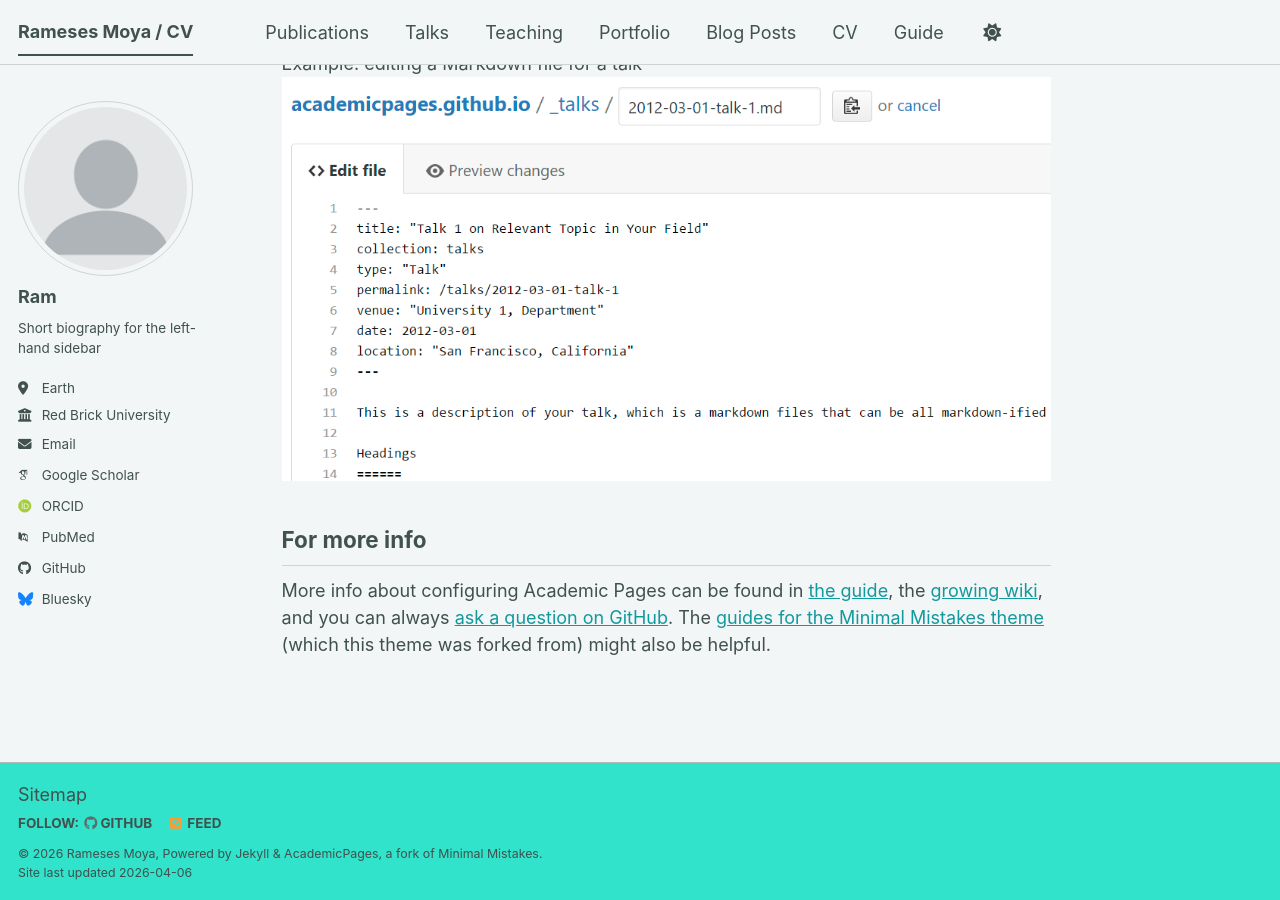
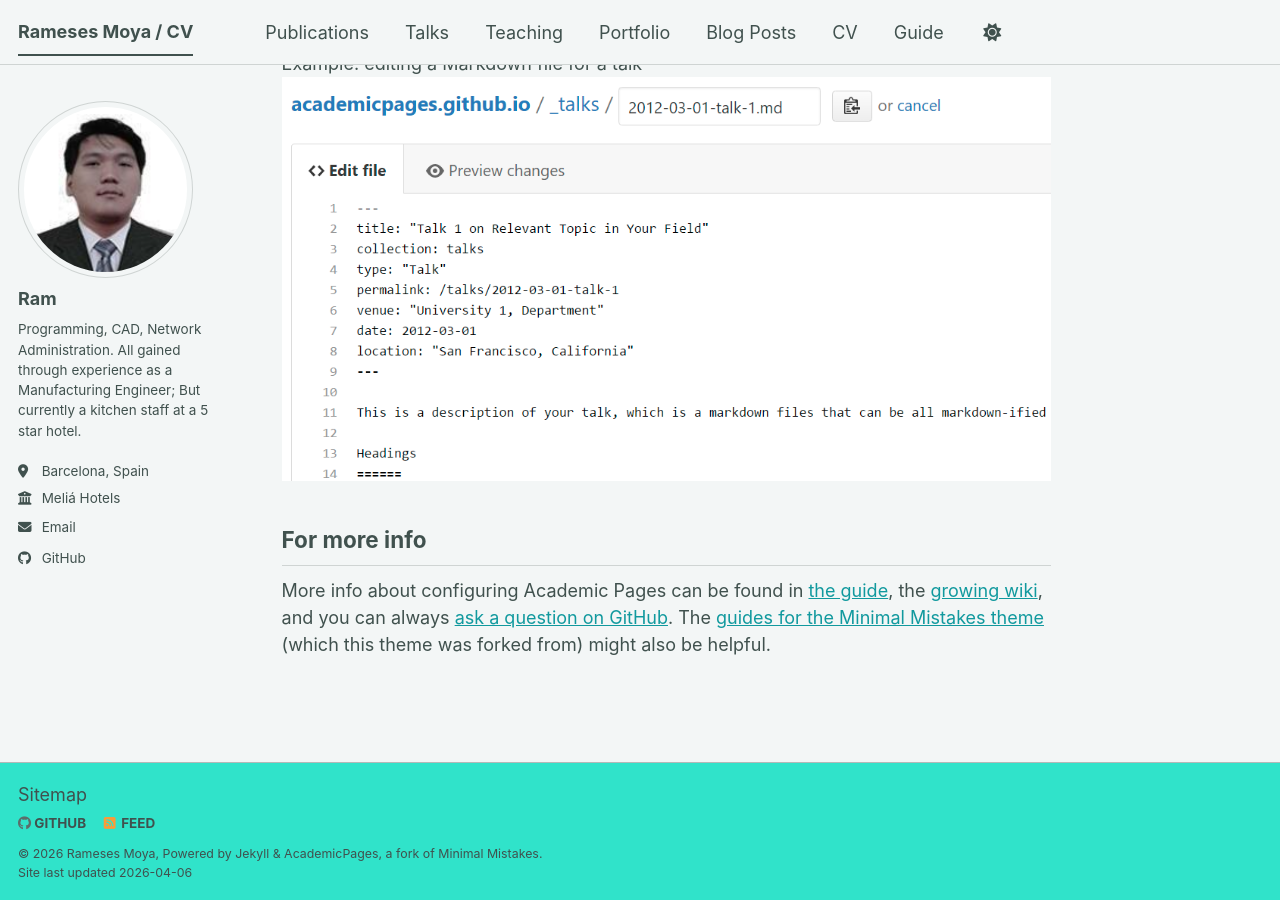
Before and after one commit to rvmoya/rvmoya.github.io, a Jekyll site: the page built from _pages/about.md, in a window 1280 px wide and 900 px high, scrolled down 2720 px. Built offline with Jekyll 4.4.1, drawn with Linux system fonts in a browser that asks for light colours; some web fonts are replaced; a script bundle is joined from its source files by our own code; library files that are not in the unit come from our copies.

Commit message:
Update _config.yml

```diff
--- a/_config.yml
+++ b/_config.yml
@@ -7,7 +7,7 @@
 # server process.
 
 # Basic Site Settings
-locale                   : "en-US"
+locale                   : "en-ES"
 site_theme               : "mint" # The available themes options are "default", "air", "sunrise", "mint", "dirt" and "contrast"
 title                    : "Rameses Moya / CV"
 title_separator          : "-"
@@ -23,25 +23,25 @@
 #               Additional customization can be done by editing /_includes/author-profile.html
 author:
   # Biographic information
-  avatar           : "profile.png"
+  avatar           : "pfp.png"
   name             : "Ram"
   pronouns         : # example: "she/her"
-  bio              : "Short biography for the left-hand sidebar"
-  location         : "Earth"
-  employer         : "Red Brick University"
+  bio              : "Programming, CAD, Network Administration. All gained through experience as a Manufacturing Engineer; But currently a kitchen staff at a 5 star hotel."
+  location         : "Barcelona, Spain"
+  employer         : "Meliá Hotels"
   uri              : # URL
-  email            : "none@example.org"
+  email            : "ramesesmoya@gmail.com"
 
   # Academic websites
   academia         : # URL
   arxiv            : # URL - Update with the correct link to your profile
-  googlescholar    : "https://scholar.google.com/citations?user=PS_CX0AAAAAJ"
+  googlescholar    : # URL
   inspire-hep      : # URL
   impactstory      : # URL
-  orcid            : "https://orcid.org/yourorcidurl"
+  orcid            : # URL
   semantic         : # URL
   ssrn             : # URL
-  pubmed           : "https://www.ncbi.nlm.nih.gov/pubmed/?term=john+snow"
+  pubmed           : # URL
   researchgate     : # URL
   scopus           : # URL
   zotero           : # URL
@@ -51,13 +51,13 @@
   bitbucket        : # Username - Update with your username on the site
   codepen          : # Username
   dribbble         : # Username
-  github           : "academicpages"
+  github           : "rvmoya"
   kaggle           : # Username
   stackoverflow    : # User number or user number and name (i.e., use "1" or "1/jeff-atwood")
 
   # Social media
   artstation       : # Username
-  bluesky          : "bsky.app" # Replace this with you Bluesky username
+  bluesky          : # URL
   facebook         : # Username
   flickr           : # Username
   foursquare       : # Username
```
